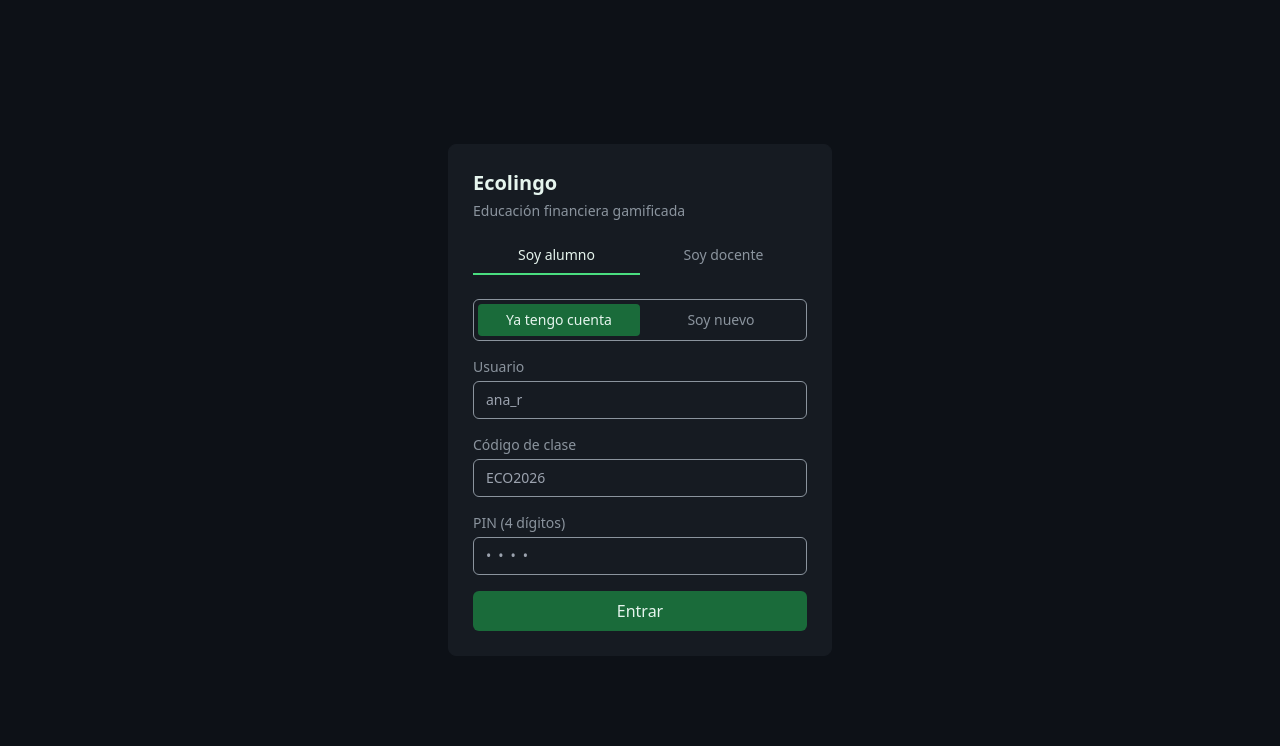
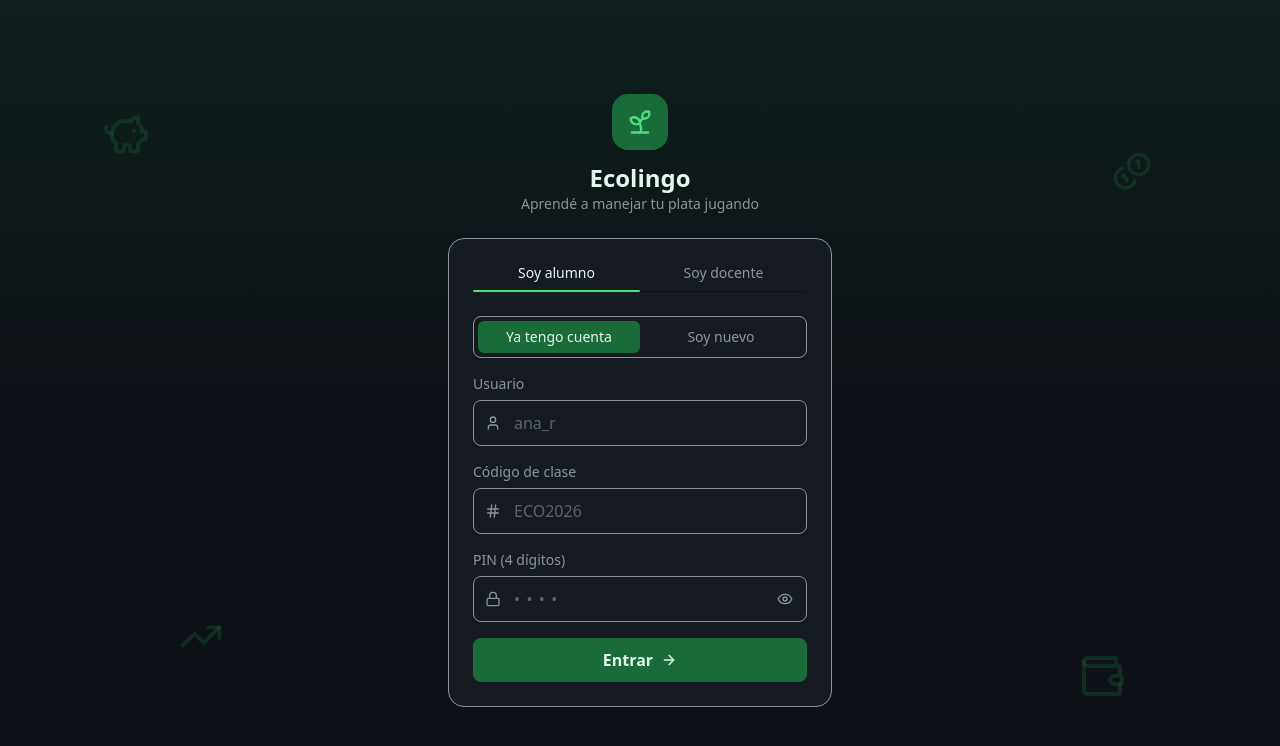
Before and after one commit to martinvega2003/ecolingo, a React (Vite) app in the folder frontend/: page /login in a window 1280 px wide. Shown: the top 746 px of the page. Built offline with nearby package versions, Linux system fonts and the light colour scheme; no server answers.

Commit message:
feat(auth): rediseñar login con iconos, pestañas animadas y mostrar PIN

```diff
--- a/frontend/src/components/auth/StudentLoginForm.jsx
+++ b/frontend/src/components/auth/StudentLoginForm.jsx
@@ -1,5 +1,8 @@
 import { useState } from 'react';
 import { useNavigate } from 'react-router-dom';
+import { AnimatePresence, motion } from 'framer-motion';
+import { ArrowRight, Hash, Lock, Loader2, TriangleAlert, User, UserRound } from 'lucide-react';
+import Input from '../common/Input.jsx';
 import { useAuth } from '../../hooks/useAuth.js';
 import { homeRouteForRole } from '../../utils/routes.js';
 
@@ -54,30 +57,34 @@ const StudentLoginForm = () => {
 
   return (
     <form onSubmit={handleSubmit} className="flex flex-col gap-4">
-      <div className="flex rounded-md border border-hair border-muted p-1 text-sm">
+      <div className="relative flex rounded-lg border border-hair border-muted p-1 text-sm">
+        {[
+          { value: 'returning', label: 'Ya tengo cuenta' },
+          { value: 'new', label: 'Soy nuevo' },
+        ].map((m) => (
           <button
+            key={m.value}
             type="button"
-          onClick={() => handleModeChange('returning')}
-          className={`flex-1 rounded px-3 py-1.5 transition-colors ${
-            mode === 'returning' ? 'bg-primary text-text' : 'text-muted'
+            onClick={() => handleModeChange(m.value)}
+            className={`relative flex-1 rounded-md px-3 py-1.5 font-medium transition-colors ${
+              mode === m.value ? 'text-text' : 'text-muted hover:text-text'
             }`}
           >
-          Ya tengo cuenta
+            {mode === m.value && (
+              <motion.span
+                layoutId="student-mode-pill"
+                className="absolute inset-0 rounded-md bg-primary"
+                transition={{ type: 'spring', stiffness: 400, damping: 32 }}
+              />
+            )}
+            <span className="relative">{m.label}</span>
           </button>
-        <button
-          type="button"
-          onClick={() => handleModeChange('new')}
-          className={`flex-1 rounded px-3 py-1.5 transition-colors ${
-            mode === 'new' ? 'bg-primary text-text' : 'text-muted'
-          }`}
-        >
-          Soy nuevo
-        </button>
+        ))}
       </div>
 
-      <label className="flex flex-col gap-1 text-sm text-muted">
-        Usuario
-        <input
+      <Input
+        label="Usuario"
+        icon={User}
         type="text"
         required
         minLength={3}
@@ -86,14 +93,21 @@ const StudentLoginForm = () => {
         value={form.username}
         onChange={handleChange('username')}
         placeholder="ana_r"
-          className="rounded-md border border-hair border-muted bg-surface px-3 py-2 text-text outline-none focus:border-info"
       />
-      </label>
 
+      <AnimatePresence initial={false}>
         {mode === 'new' && (
-        <label className="flex flex-col gap-1 text-sm text-muted">
-          Nombre completo
-          <input
+          <motion.div
+            key="fullName"
+            initial={{ opacity: 0, height: 0 }}
+            animate={{ opacity: 1, height: 'auto' }}
+            exit={{ opacity: 0, height: 0 }}
+            transition={{ duration: 0.2 }}
+            className="overflow-hidden"
+          >
+            <Input
+              label="Nombre completo"
+              icon={UserRound}
               type="text"
               required
               minLength={3}
@@ -101,14 +115,14 @@ const StudentLoginForm = () => {
               value={form.fullName}
               onChange={handleChange('fullName')}
               placeholder="Ana Rodríguez"
-            className="rounded-md border border-hair border-muted bg-surface px-3 py-2 text-text outline-none focus:border-info"
             />
-        </label>
+          </motion.div>
         )}
+      </AnimatePresence>
 
-      <label className="flex flex-col gap-1 text-sm text-muted">
-        Código de clase
-        <input
+      <Input
+        label="Código de clase"
+        icon={Hash}
         type="text"
         required
         minLength={4}
@@ -116,14 +130,14 @@ const StudentLoginForm = () => {
         value={form.classCode}
         onChange={handleChange('classCode')}
         placeholder="ECO2026"
-          className="rounded-md border border-hair border-muted bg-surface px-3 py-2 uppercase text-text outline-none focus:border-info"
+        inputClassName="uppercase"
       />
-      </label>
 
-      <label className="flex flex-col gap-1 text-sm text-muted">
-        PIN (4 dígitos)
-        <input
+      <Input
+        label="PIN (4 dígitos)"
+        icon={Lock}
         type="password"
+        revealable
         inputMode="numeric"
         pattern="[0-9]*"
         required
@@ -132,22 +146,39 @@ const StudentLoginForm = () => {
         value={form.pin}
         onChange={handleChange('pin')}
         placeholder="••••"
-          className="rounded-md border border-hair border-muted bg-surface px-3 py-2 tracking-[0.5em] text-text outline-none focus:border-info"
+        inputClassName="tracking-[0.4em]"
       />
-      </label>
 
+      <AnimatePresence>
         {error && (
-        <p role="alert" className="text-sm text-danger">
+          <motion.p
+            role="alert"
+            initial={{ opacity: 0, x: 0 }}
+            animate={{ opacity: 1, x: [0, -6, 6, -4, 4, 0] }}
+            exit={{ opacity: 0 }}
+            transition={{ duration: 0.35 }}
+            className="flex items-start gap-2 rounded-lg bg-danger/10 px-3 py-2 text-sm text-danger"
+          >
+            <TriangleAlert aria-hidden="true" className="mt-0.5 h-4 w-4 shrink-0" />
             {error}
-        </p>
+          </motion.p>
         )}
+      </AnimatePresence>
 
       <button
         type="submit"
         disabled={isSubmitting}
-        className="rounded-md bg-primary px-4 py-2 font-medium text-text transition-opacity disabled:opacity-60"
+        className="flex items-center justify-center gap-2 rounded-lg bg-primary px-4 py-2.5 font-semibold text-text transition-all hover:bg-primary/85 active:scale-[0.97] disabled:opacity-60 disabled:active:scale-100"
       >
-        {isSubmitting ? 'Ingresando…' : mode === 'new' ? 'Crear cuenta' : 'Entrar'}
+        {isSubmitting ? (
+          <>
+            <Loader2 aria-hidden="true" className="h-4 w-4 animate-spin" /> Ingresando…
+          </>
+        ) : (
+          <>
+            {mode === 'new' ? 'Crear cuenta' : 'Entrar'} <ArrowRight aria-hidden="true" className="h-4 w-4" />
+          </>
+        )}
       </button>
     </form>
   );
--- a/frontend/src/pages/Login.jsx
+++ b/frontend/src/pages/Login.jsx
@@ -3,42 +3,101 @@
 // de mi alcance en esta sesión) — acá se resuelve la estructura y el
 // comportamiento funcional sobre los tokens de Tailwind de §0.4. Ajustar
 // espaciados/tipografía cuando tengan ese diseño a mano.
+// Visual: marca arriba, iconos financieros flotando muy sutiles de fondo,
+// pestañas con subrayado animado y formulario que entra con un fundido.
 import { useState } from 'react';
+import { AnimatePresence, motion } from 'framer-motion';
+import { Coins, PiggyBank, TrendingUp, Wallet } from 'lucide-react';
 import StudentLoginForm from '../components/auth/StudentLoginForm.jsx';
 import TeacherLoginForm from '../components/auth/TeacherLoginForm.jsx';
+import Logo from '../components/common/Logo.jsx';
+
+const ROLES = [
+  { value: 'student', label: 'Soy alumno' },
+  { value: 'teacher', label: 'Soy docente' },
+];
+
+// Decoración: posición, tamaño y retraso fijos (nada de Math.random en render).
+const FLOATERS = [
+  { Icon: PiggyBank, className: 'left-[8%] top-[14%] h-12 w-12', delay: 0 },
+  { Icon: Coins, className: 'right-[10%] top-[20%] h-10 w-10', delay: 1.2 },
+  { Icon: TrendingUp, className: 'left-[14%] bottom-[16%] h-11 w-11', delay: 2.1 },
+  { Icon: Wallet, className: 'right-[12%] bottom-[12%] h-12 w-12', delay: 0.6 },
+];
 
 const Login = () => {
   const [role, setRole] = useState('student'); // 'student' | 'teacher'
 
   return (
-    <main className="flex min-h-screen items-center justify-center bg-bg px-4">
-      <div className="w-full max-w-sm rounded-lg border border-hair border-surface bg-surface p-6">
-        <h1 className="mb-1 text-xl font-semibold text-text">Ecolingo</h1>
-        <p className="mb-6 text-sm text-muted">Educación financiera gamificada</p>
+    <main className="relative flex min-h-screen items-center justify-center overflow-hidden bg-gradient-to-b from-primary/15 via-bg to-bg px-4 py-8">
+      {FLOATERS.map(({ Icon, className, delay }, i) => (
+        <motion.div
+          key={i}
+          aria-hidden="true"
+          className={`pointer-events-none absolute hidden text-primary/30 sm:block ${className}`}
+          animate={{ y: [0, -14, 0] }}
+          transition={{ duration: 6, repeat: Infinity, ease: 'easeInOut', delay }}
+        >
+          <Icon className="h-full w-full" />
+        </motion.div>
+      ))}
 
-        <div className="mb-6 flex text-sm">
+      <motion.div
+        initial={{ opacity: 0, y: 16 }}
+        animate={{ opacity: 1, y: 0 }}
+        transition={{ duration: 0.4, ease: 'easeOut' }}
+        className="relative w-full max-w-sm"
+      >
+        <div className="mb-6 flex flex-col items-center gap-3 text-center">
+          <motion.div
+            initial={{ scale: 0.6, rotate: -12 }}
+            animate={{ scale: 1, rotate: 0 }}
+            transition={{ type: 'spring', stiffness: 220, damping: 12, delay: 0.1 }}
+          >
+            <Logo size="lg" />
+          </motion.div>
+          <div>
+            <h1 className="text-2xl font-extrabold text-text">Ecolingo</h1>
+            <p className="text-sm text-muted">Aprendé a manejar tu plata jugando</p>
+          </div>
+        </div>
+
+        <div className="rounded-2xl border border-hair border-muted bg-surface p-6">
+          <div className="mb-6 flex border-b border-bg text-sm">
+            {ROLES.map((r) => (
               <button
+                key={r.value}
                 type="button"
-            onClick={() => setRole('student')}
-            className={`flex-1 border-b-2 pb-2 transition-colors ${
-              role === 'student' ? 'border-accent text-text' : 'border-transparent text-muted'
+                onClick={() => setRole(r.value)}
+                className={`relative flex-1 pb-2 font-medium transition-colors ${
+                  role === r.value ? 'text-text' : 'text-muted hover:text-text'
                 }`}
               >
-            Soy alumno
+                {r.label}
+                {role === r.value && (
+                  <motion.span
+                    layoutId="login-role-underline"
+                    className="absolute inset-x-0 -bottom-px h-0.5 rounded-full bg-accent"
+                    transition={{ type: 'spring', stiffness: 400, damping: 32 }}
+                  />
+                )}
               </button>
-          <button
-            type="button"
-            onClick={() => setRole('teacher')}
-            className={`flex-1 border-b-2 pb-2 transition-colors ${
-              role === 'teacher' ? 'border-accent text-text' : 'border-transparent text-muted'
-            }`}
-          >
-            Soy docente
-          </button>
+            ))}
           </div>
 
+          <AnimatePresence mode="wait" initial={false}>
+            <motion.div
+              key={role}
+              initial={{ opacity: 0, x: role === 'student' ? -12 : 12 }}
+              animate={{ opacity: 1, x: 0 }}
+              exit={{ opacity: 0 }}
+              transition={{ duration: 0.18 }}
+            >
               {role === 'student' ? <StudentLoginForm /> : <TeacherLoginForm />}
+            </motion.div>
+          </AnimatePresence>
         </div>
+      </motion.div>
     </main>
   );
 };
```
Also changed, not shown: frontend/src/components/auth/TeacherLoginForm.jsx (+32 -14 lines). Lines whose indentation alone changed are shown as unchanged.
